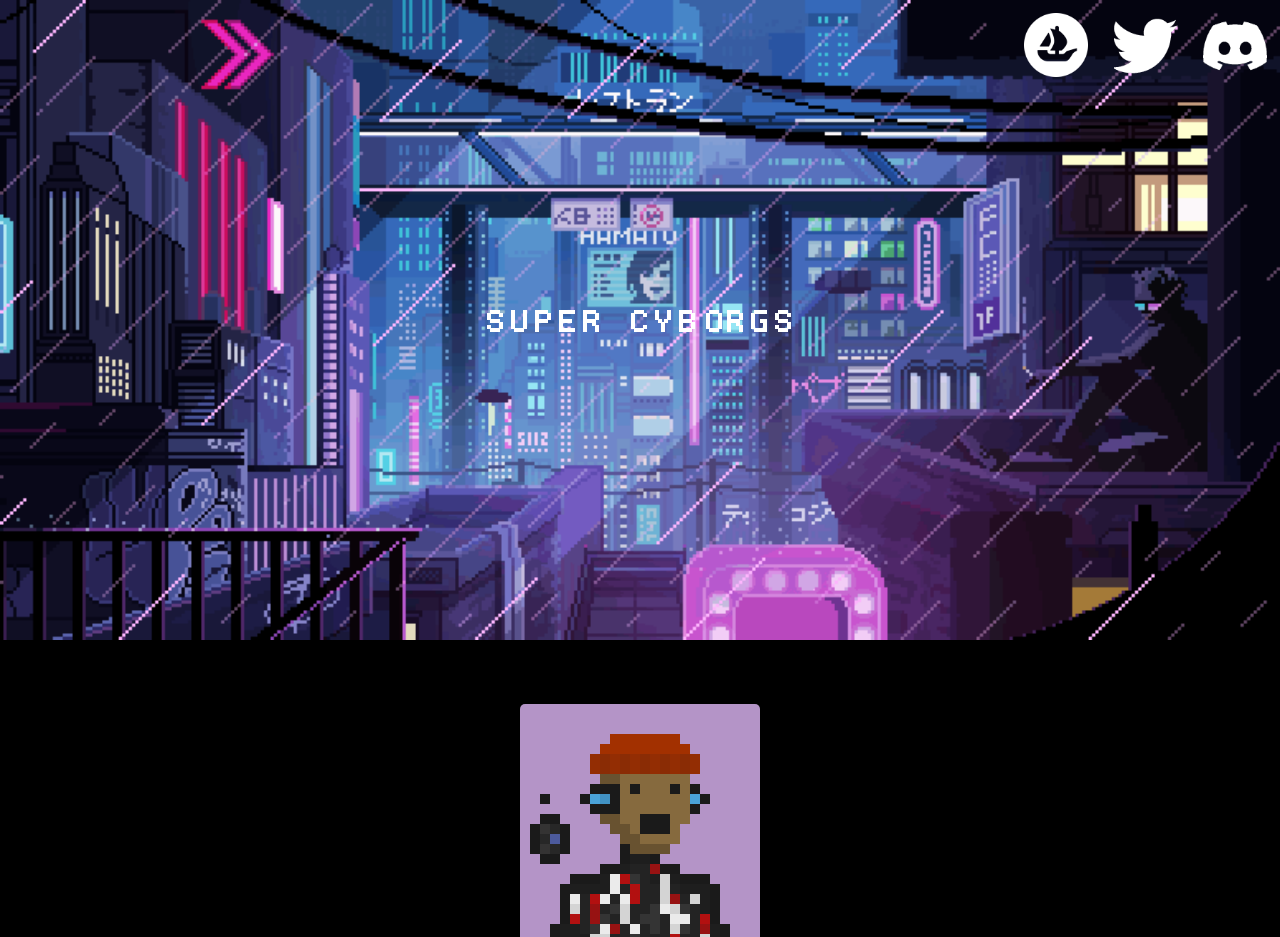
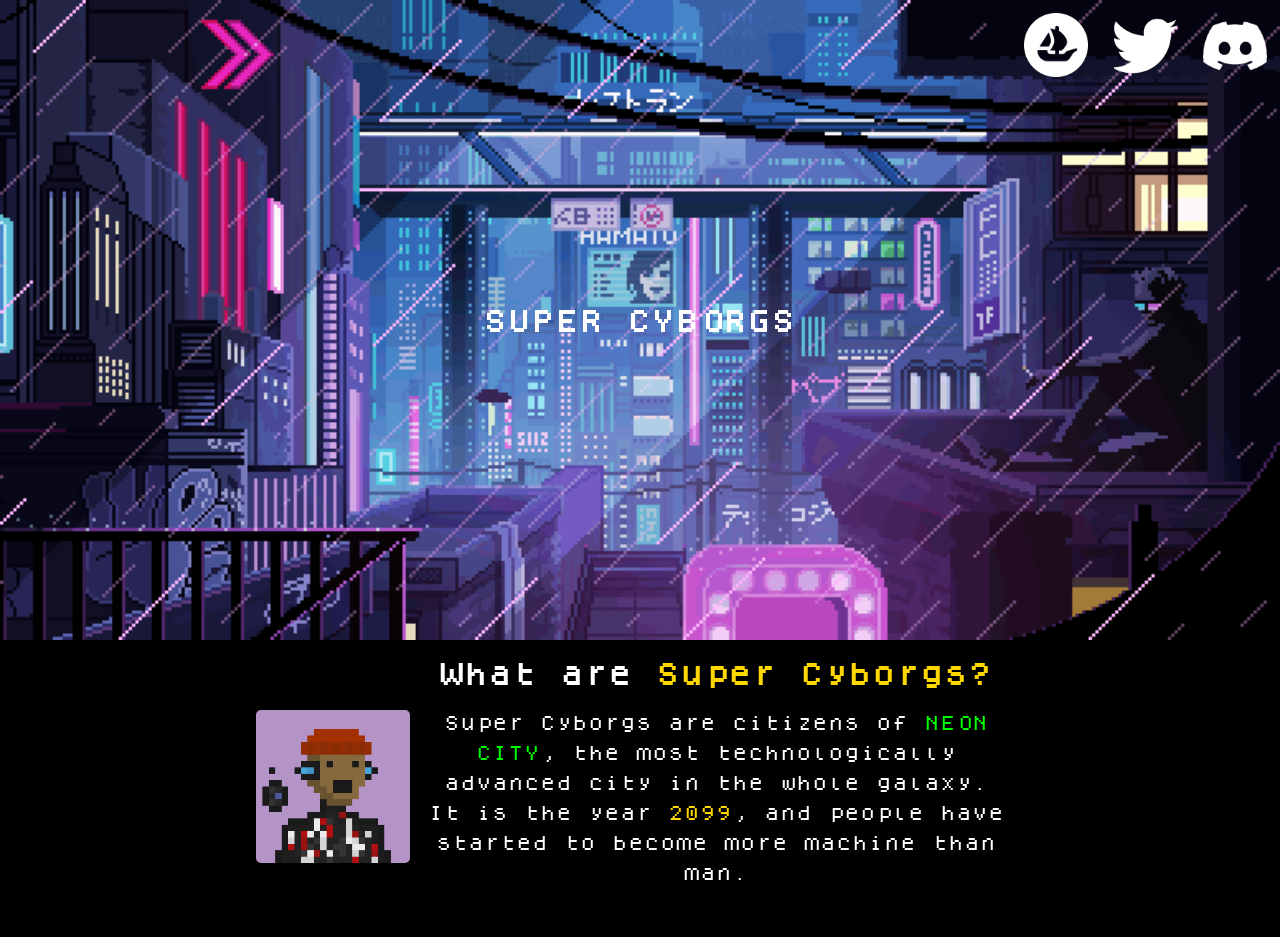
Before and after one commit to trevorwrightdev/supercyborgs, a Next.js app: page / in a window 1280 px wide. Shown: the top 937 px of the page. Built offline with nearby package versions, Linux system fonts and the light colour scheme.

Commit message:
Made things look better on bigger screens

```diff
--- a/components/Team.js
+++ b/components/Team.js
@@ -7,15 +7,21 @@ import homeStyles from '../styles/Home.module.css'
 
 const Team = () => {
     return (
+        <>
+        <h1 className={homeStyles.teamTitle}>THE TEAM</h1>
         <div className={homeStyles.team}>
-            <h1 className={homeStyles.title}>THE TEAM</h1>
+            <span className={homeStyles.teamMember}>
             <WrappedImage className={homeStyles.teamImage} src={einstein} quality={100}/>
             <span className={homeStyles.dev}>Developer</span>
             <a className={homeStyles.link} href="https://twitter.com/trevdev_eth" target="_blank" rel="noopener noreferrer">@trevdev_eth</a>
+            </span>
+            <span className={homeStyles.teamMember}>
             <WrappedImage className={homeStyles.teamImage} src={greenDude} quality={100}/>
             <span className={homeStyles.dev}>Artist</span>
             <a className={homeStyles.link} href="https://www.youtube.com/c/YoogChannel" target="_blank" rel="noopener noreferrer">yoog</a>
+            </span>
         </div>
+        </>
     )
 }
 
--- a/components/WrappedImage.js
+++ b/components/WrappedImage.js
@@ -5,7 +5,7 @@ import homeStyles from '../styles/Home.module.css'
 const WrappedImage = ({src, width, height, onClick, quality}) => {
     return (
         <div className={homeStyles.wrappedImage}>
-            <Image className={homeStyles.isolatedImage} src={src} width={width} height={height} onClick={onClick} quality={quality} alt=''/>
+            <Image className={homeStyles.isolatedImage} src={src} objectFit="contain" width={width} height={height} onClick={onClick} quality={quality} alt=''/>
         </div>
     )
 }
--- a/pages/index.js
+++ b/pages/index.js
@@ -21,19 +21,23 @@ export default function Home() {
           <h2 className={homeStyles.h2}>SUPER CYBORGS</h2>
         </Banner>
         <Subsection img={purpleCyborg}>
+          <span>
           <h2 className={homeStyles.h2}>What are <span id={homeStyles.gold}>Super Cyborgs?</span></h2>
           <p className={homeStyles.p}>
             Super Cyborgs are citizens of <span id={homeStyles.lime}>NEON CITY</span>, the most technologically advanced city
             in the whole galaxy. It is the year <span id={homeStyles.gold}>2099</span>, and people have started to become more machine than man.
           </p>
+          </span>
         </Subsection>
         <Subsection img={pinkCyborg}>
+          <span>
           <h2 className={homeStyles.h2}>What is the <span id={homeStyles.gold}>Super Cyborgs</span> <span id={homeStyles.red}>MMO</span>?</h2>
           <p className={homeStyles.p}>
             The Super Cyborgs <span id={homeStyles.red}>MMO</span> is a multiplayer video game that allows players to play as their one-of-a-kind NFT avatar
             and explore <span id={homeStyles.lime}>NEON CITY</span>. Every aspect of the city&apos;s open world will be owned
             by the community.
           </p>
+          </span>
         </Subsection>
         <Faq />
         <Roadmap />
--- a/styles/Home.module.css
+++ b/styles/Home.module.css
@@ -45,6 +45,19 @@
   justify-content: center;
   align-items: center;
   text-align: center;
+}
+
+.section .h2 {
+  margin: 3%;
+  line-height: 30px;
+}
+
+.section .wrappedImage {
+  margin: 5% 0 3% 0;
+  border-radius: 5px;
+  overflow: hidden;
+  height: 30%;
+  width: 30%;
 }
 
 .faq {
@@ -97,8 +110,9 @@
   padding: 5% 2%;
 }
 
-.team .wrappedImage {
-  margin: 4% 0;
+.teamTitle {
+  text-align: center;
+  margin-top: 4%;
 }
 
 .team .dev {
@@ -106,19 +120,15 @@
   color: gold;
 }
 
+.team .wrappedImage {
+  margin-bottom: 4%;
+}
+
 .link {
   color: white;
-}
-
-.section .h2 {
-  margin: 3%;
-  line-height: 30px;
-}
-
-.section .wrappedImage {
-  margin: 5% 0 3% 0;
-  border-radius: 5px;
-  overflow: hidden;
+  margin-bottom: 8%;
+  margin-top: 2%;
+  display: block;
 }
 
 #gold {
@@ -144,4 +154,23 @@
     justify-content: flex-start;
   }
 
+  .section {
+    flex-direction: row;
+    padding: 0 20%;
+  }
+
+  .section .wrappedImage {
+    min-width: 20%;
+  }
+
+  .team {
+    flex-direction: row;
+  }
+
+  .teamMember {
+    margin: 0 5%;
+  }
+
+
+
 }
```
